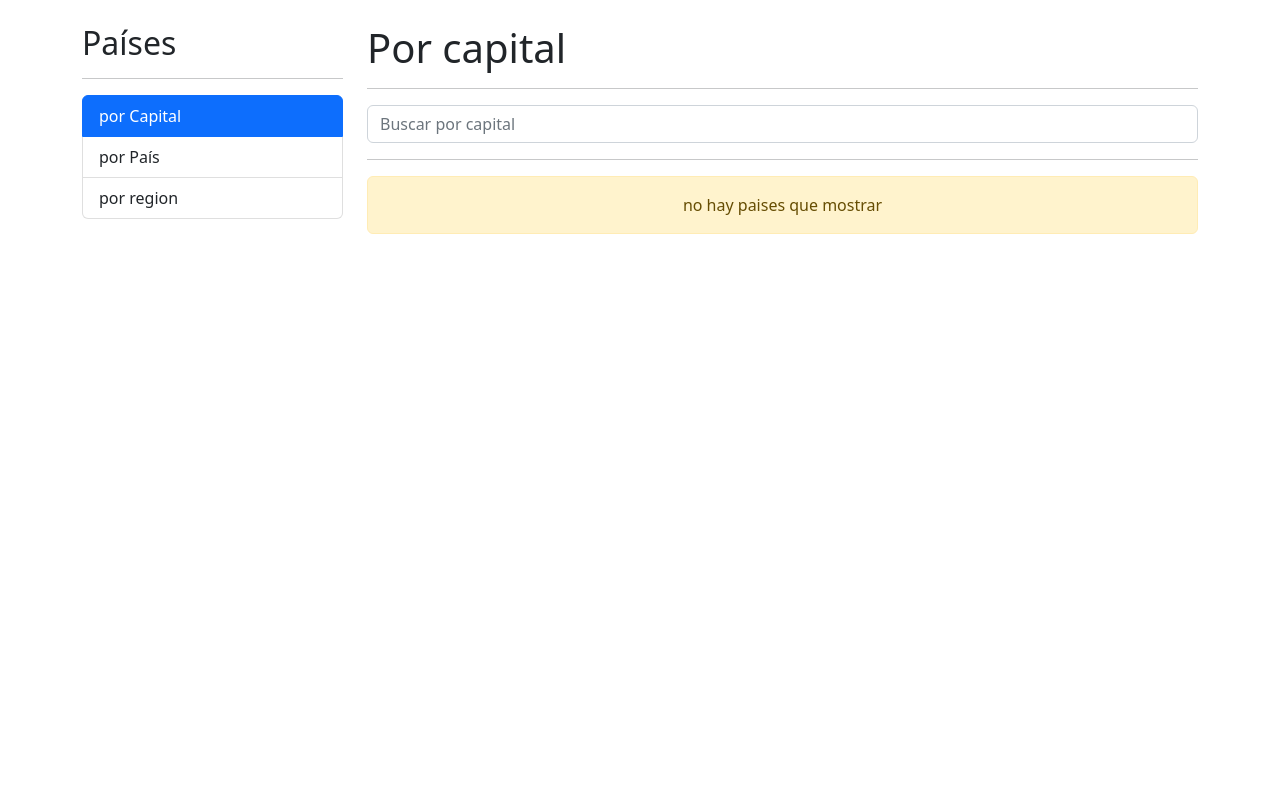
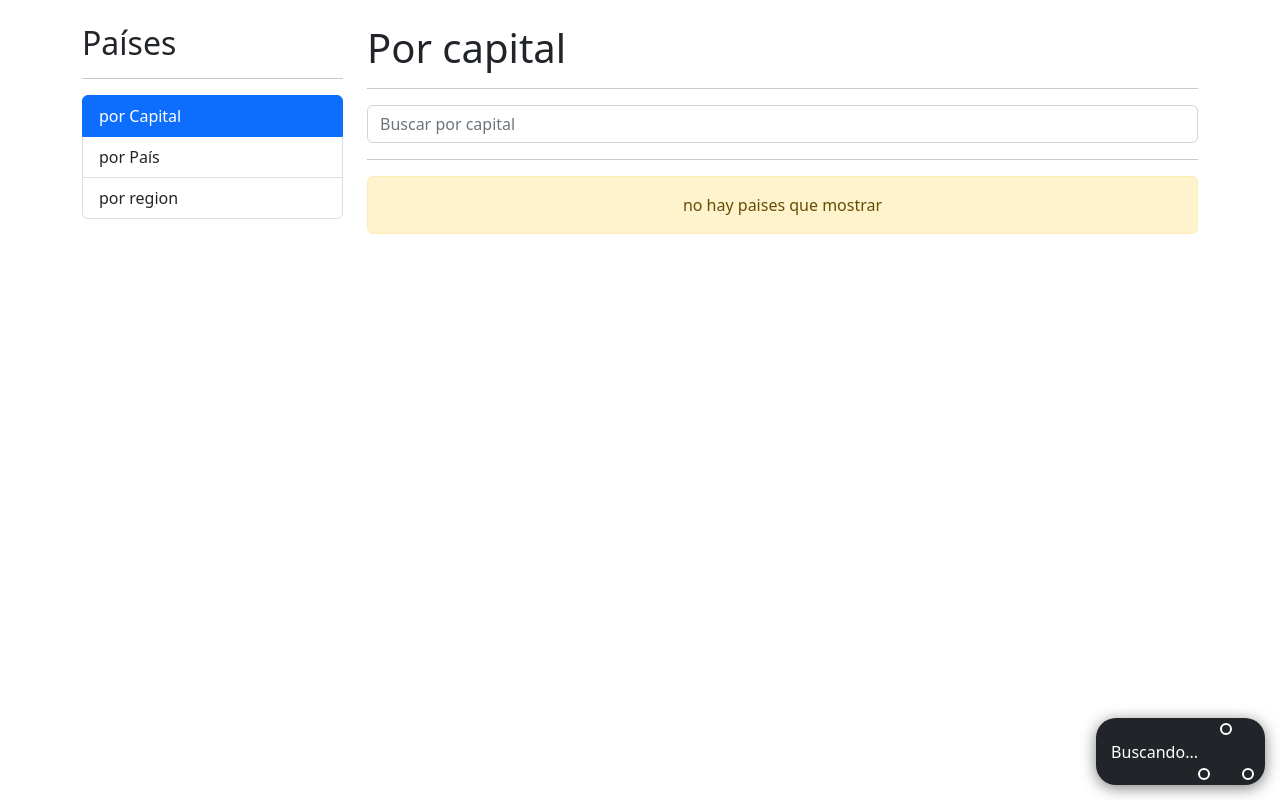
Before and after one commit to MiguelPasaje/busqueda-de-paises-capitales-regiones, an Angular app: page /countries/by-capital in a window 1280 px wide. Built offline with nearby package versions, Linux system fonts and the light colour scheme.

Commit message:
se agrega el loading

```diff
--- a/src/app/countries/pages/by-capital-page/by-capital-page.component.html
+++ b/src/app/countries/pages/by-capital-page/by-capital-page.component.html
@@ -12,6 +12,7 @@
 <div class="row">
   <div class="col">
     <hr>
+    <shared-loading-spiner></shared-loading-spiner>
     <countries-table [countries]="countries"></countries-table>
     <!-- <ul>
       <li *ngFor="let countrie of countries">
--- a/src/app/shared/components/loading-spiner/loading-spiner.component.css
+++ b/src/app/shared/components/loading-spiner/loading-spiner.component.css
@@ -0,0 +1,16 @@
+.spinner-container{
+  align-items: center;
+  background-color: black;
+  border-radius: 20px;
+  bottom: 15px;
+  color: white;
+  display: flex;
+  padding: 5px 10px;
+  position: fixed;
+  right: 15px;
+  box-shadow: 0px 3px 15px rgba(0, 0, 0, 0.5);
+}
+
+span{
+  margin-left:5px;
+}
--- a/src/app/shared/components/loading-spiner/loading-spiner.component.html
+++ b/src/app/shared/components/loading-spiner/loading-spiner.component.html
@@ -1 +1,32 @@
-<p>loading-spiner works!</p>
+<div class="spinner-container bg-dark">
+  <span>
+    Buscando...
+  </span>
+
+  <!-- By Sam Herbert (@sherb), for everyone. More @ http://goo.gl/7AJzbL -->
+  <!-- Todo: add easing -->
+  <svg width="57" height="57" viewBox="0 0 57 57" xmlns="http://www.w3.org/2000/svg" stroke="#fff">
+    <g fill="none" fill-rule="evenodd">
+      <g transform="translate(1 1)" stroke-width="2">
+        <circle cx="5" cy="50" r="5">
+          <animate attributeName="cy" begin="0s" dur="2.2s" values="50;5;50;50" calcMode="linear"
+            repeatCount="indefinite" />
+          <animate attributeName="cx" begin="0s" dur="2.2s" values="5;27;49;5" calcMode="linear"
+            repeatCount="indefinite" />
+        </circle>
+        <circle cx="27" cy="5" r="5">
+          <animate attributeName="cy" begin="0s" dur="2.2s" from="5" to="5" values="5;50;50;5" calcMode="linear"
+            repeatCount="indefinite" />
+          <animate attributeName="cx" begin="0s" dur="2.2s" from="27" to="27" values="27;49;5;27" calcMode="linear"
+            repeatCount="indefinite" />
+        </circle>
+        <circle cx="49" cy="50" r="5">
+          <animate attributeName="cy" begin="0s" dur="2.2s" values="50;50;5;50" calcMode="linear"
+            repeatCount="indefinite" />
+          <animate attributeName="cx" from="49" to="49" begin="0s" dur="2.2s" values="49;5;27;49" calcMode="linear"
+            repeatCount="indefinite" />
+        </circle>
+      </g>
+    </g>
+  </svg>
+</div>
--- a/src/app/shared/shared.module.ts
+++ b/src/app/shared/shared.module.ts
@@ -26,6 +26,7 @@
     HomePageComponent,
     SearchBoxComponent,
     SidebarComponent,
+    LoadingSpinerComponent,
   ],
 })
 export class SharedModule {}
```
Also changed, not shown: src/app/shared/components/loading-spiner/loading-spiner.component.ts (+3 -5 lines).
